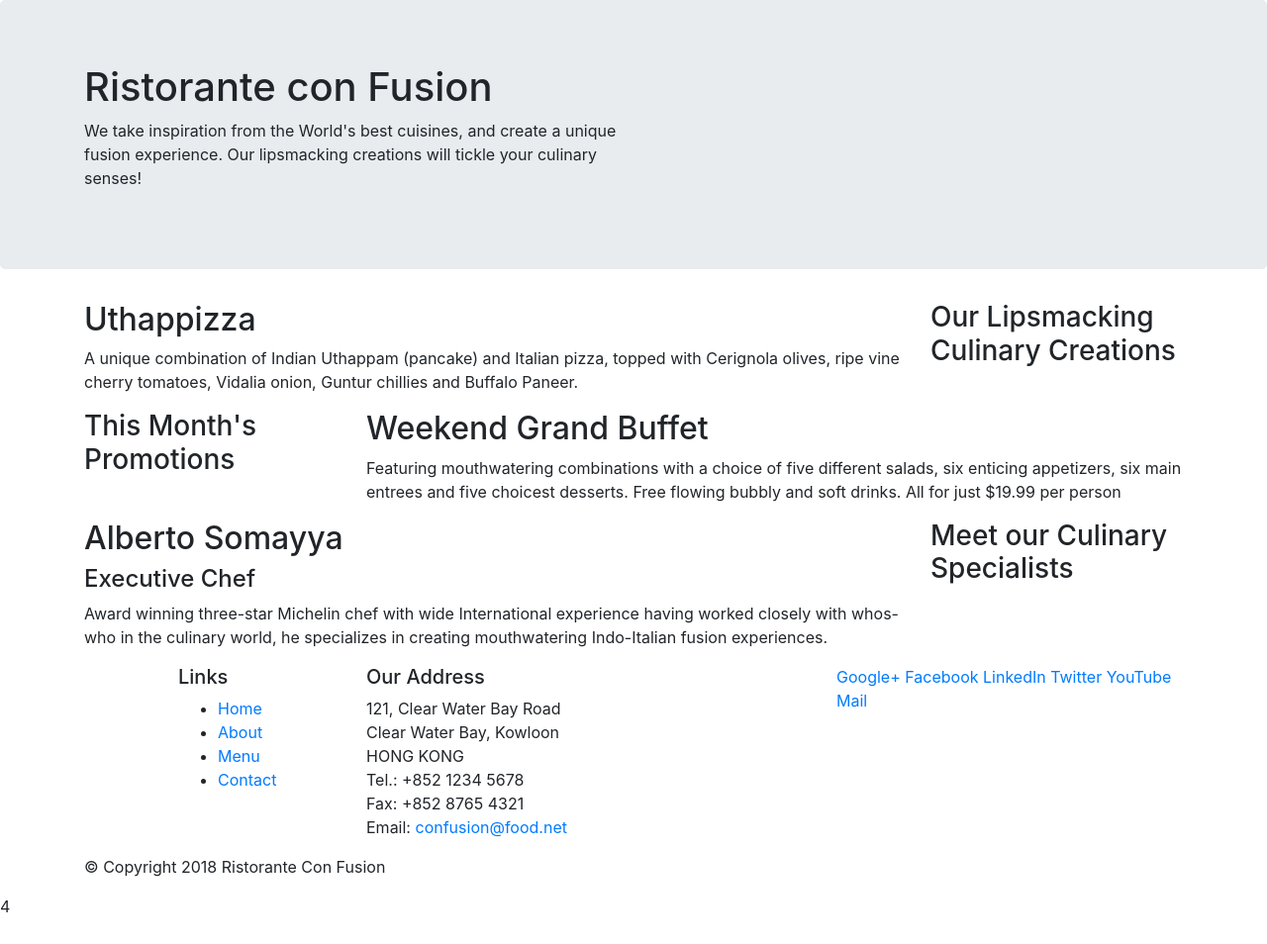
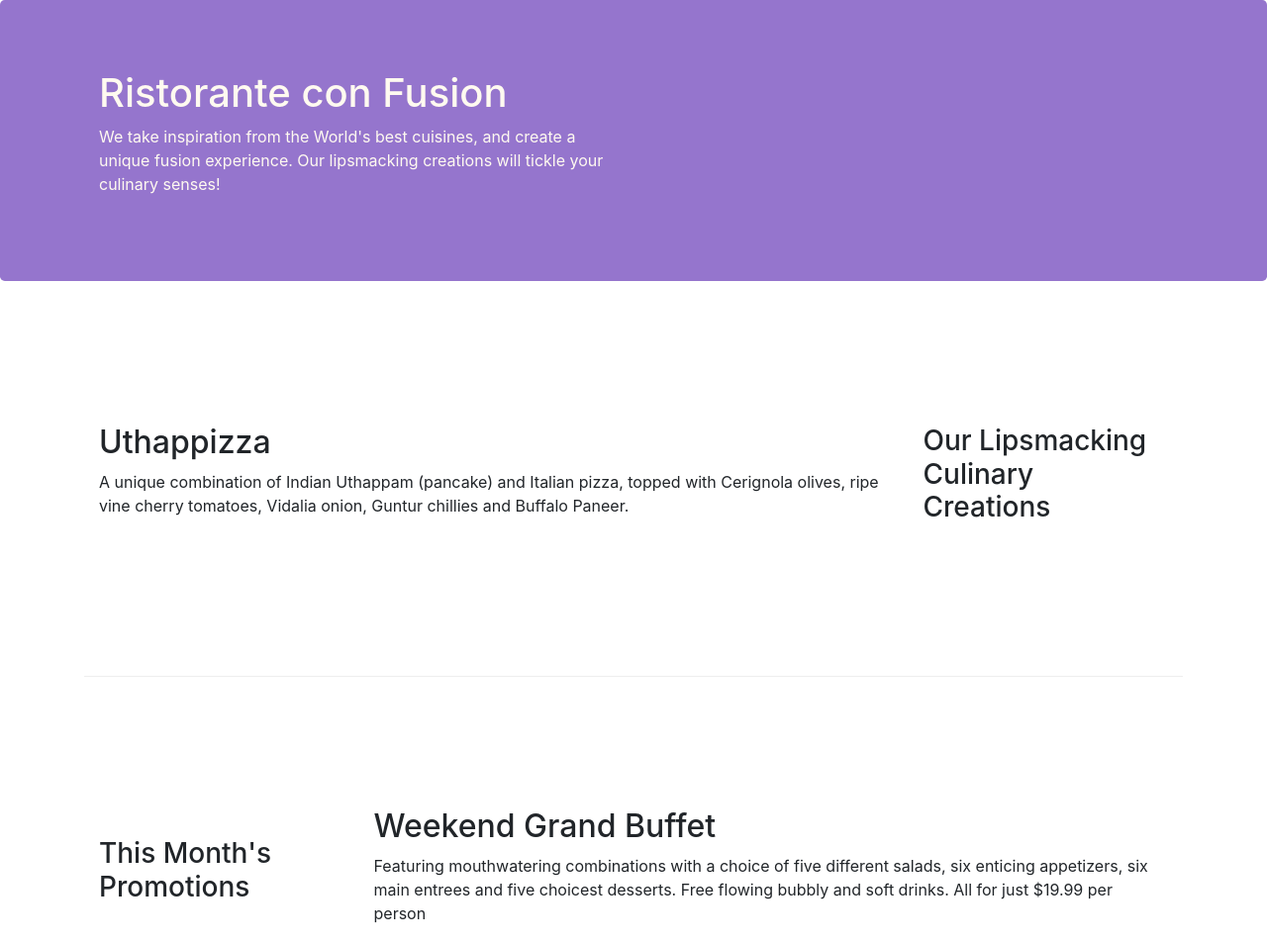
Before and after one commit to igorok-by/Bootstrap, a website: page index.html in a window 1280 px wide. Shown: the top 954 px of the page at 99% size. Before the commit the page ends 928 px from the top, so only its background shows below. Drawn offline with nearby package versions, Linux system fonts and the light colour scheme.

Commit message:
Bootstrap Grid. Part 2

```diff
--- /dev/null
+++ b/css/styles.css
@@ -0,0 +1,31 @@
+.row-header {
+    margin: 0 auto;
+    padding: 0 auto;
+}
+
+.row-content {
+    margin: 0 auto;
+    padding: 50px 0;
+    border-bottom: 1px ridge;
+    min-height: 400px;
+}
+
+.footer {
+    background-color: #D1C4E9;
+    margin: 0 auto;
+    padding: 20px 0;
+}
+
+.jumbotron {
+	padding: 70px 30px;
+	margin: 0 auto;
+	background: #9575CD;
+	color: floralwhite;
+}
+
+.address {
+	font-size: 80%;
+	margin: 0;
+	color: #0F0;
+
+}
--- a/index.html
+++ b/index.html
@@ -2,13 +2,13 @@
 <html lang="en">
 
 <head>
-        <!-- Required meta tags always come first -->
+    <!-- Required meta tags always come first -->
     <meta charset="utf-8">
     <meta name="viewport" content="width=device-width, initial-scale=1, shrink-to-fit=no">
     <meta http-equiv="x-ua-compatible" content="ie=edge">
-
     <!-- Bootstrap CSS -->
     <link rel="stylesheet" href="node_modules/bootstrap/dist/css/bootstrap.min.css">
+    <link rel="stylesheet" href="css/styles.css">
     <title>Ristorante Con Fusion</title>
 </head>
 
@@ -16,7 +16,7 @@
 
     <header class="jumbotron">
         <div class="container">
-            <div class="row">
+            <div class="row row-header">
                 <div class="col-12 col-sm-6">
                     <h1>Ristorante con Fusion</h1>
                     <p>We take inspiration from the World's best cuisines, and create a unique fusion experience. Our lipsmacking creations will tickle your culinary senses!</p>
@@ -28,7 +28,7 @@
     </header>
 
     <div class="container">
-        <div class="row">
+        <div class="row row-content align-items-center">
             <div class="col-12 col-sm-4 order-sm-last col-md-3">
                 <h3>Our Lipsmacking Culinary Creations</h3>
             </div>
@@ -39,7 +39,7 @@
         </div>
 
 
-        <div class="row">
+        <div class="row row-content align-items-center">
             <div class="col-12 col-sm-4 col-md-3">
                 <h3>This Month's Promotions</h3>
             </div>
@@ -49,7 +49,7 @@
             </div>
         </div>
 
-        <div class="row">
+        <div class="row row-content align-items-center">
             <div class="col-12 col-sm-4 order-sm-last col-md-3">
                 <h3>Meet our Culinary Specialists</h3>
             </div>
@@ -61,12 +61,12 @@
         </div>
     </div>
 
-    <footer>
+    <footer class="footer">
         <div class="container">
             <div class="row">
                 <div class="col-4 offset-1 col-sm-2">
                     <h5>Links</h5>
-                    <ul>
+                    <ul class="list-unstyled">
                         <li><a href="#">Home</a></li>
                         <li><a href="#">About</a></li>
                         <li><a href="#">Menu</a></li>
@@ -84,8 +84,8 @@
 		              Email: <a href="mailto:confusion@food.net">confusion@food.net</a>
 		           </address>
                 </div>
-                <div class="col-12 col-sm-4">
-                    <div>
+                <div class="col-12 col-sm-4 align-self-center">
+                    <div class="text-center">
                         <a href="http://google.com/+">Google+</a>
                         <a href="http://www.facebook.com/profile.php?id=">Facebook</a>
                         <a href="http://www.linkedin.com/in/">LinkedIn</a>
@@ -95,7 +95,7 @@
                     </div>
                 </div>
            </div>
-           <div class="row">
+           <div class="row justify-content-center">
                 <div class="col-auto">
                     <p>© Copyright 2018 Ristorante Con Fusion</p>
                 </div>
```
